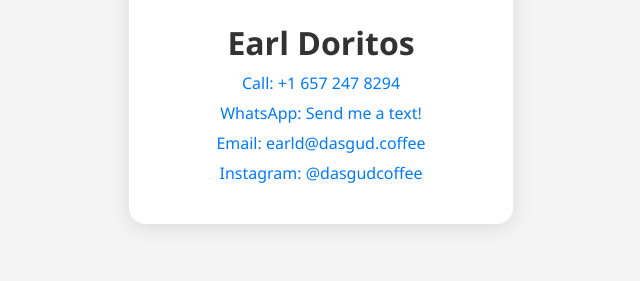
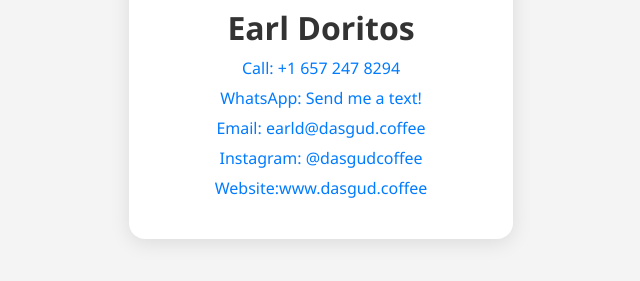
Before and after one commit to DASGUDCOFFEE/EarlDoritos, a plain HTML site: page index.html in a window 1280 px wide. Shown: the part 435-716 px from the top of the page, without its empty margins (319-959 px from the left). Drawn offline with Linux system fonts and the light colour scheme.

Commit message:
Update index.html

```diff
--- a/index.html
+++ b/index.html
@@ -49,6 +49,7 @@
 	<a href="https://wa.me/+16572478294" target="_blank">WhatsApp: Send me a text!</a>
       <a href="mailto:earld@dasgud.coffee.com">Email: earld@dasgud.coffee</a>
       <a href="https://instagram.com/dasgudcoffee" target="_blank">Instagram: @dasgudcoffee</a>
+	    <a href="https://dasgud.coffee" target="_blank">Website:www.dasgud.coffee</a>
     </div>
   </div>
 </body>
```
